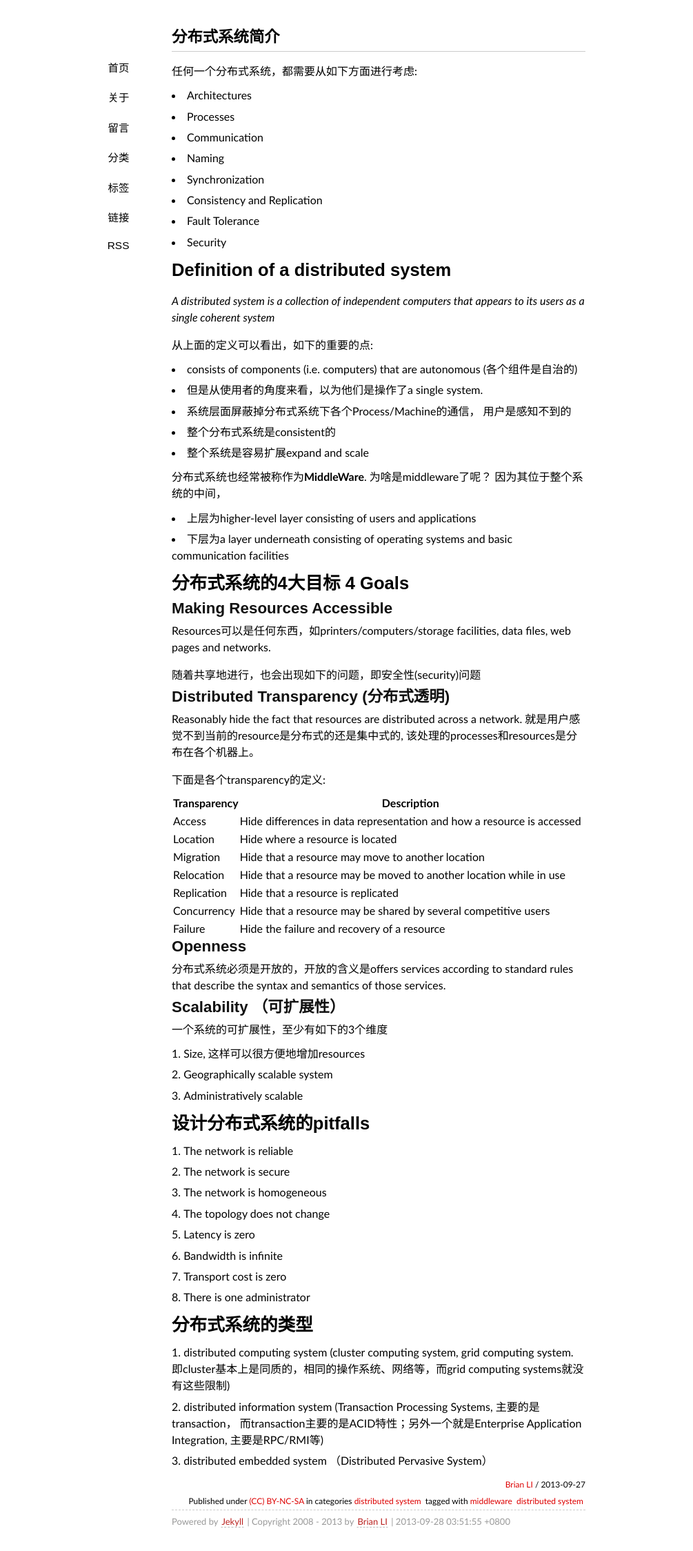
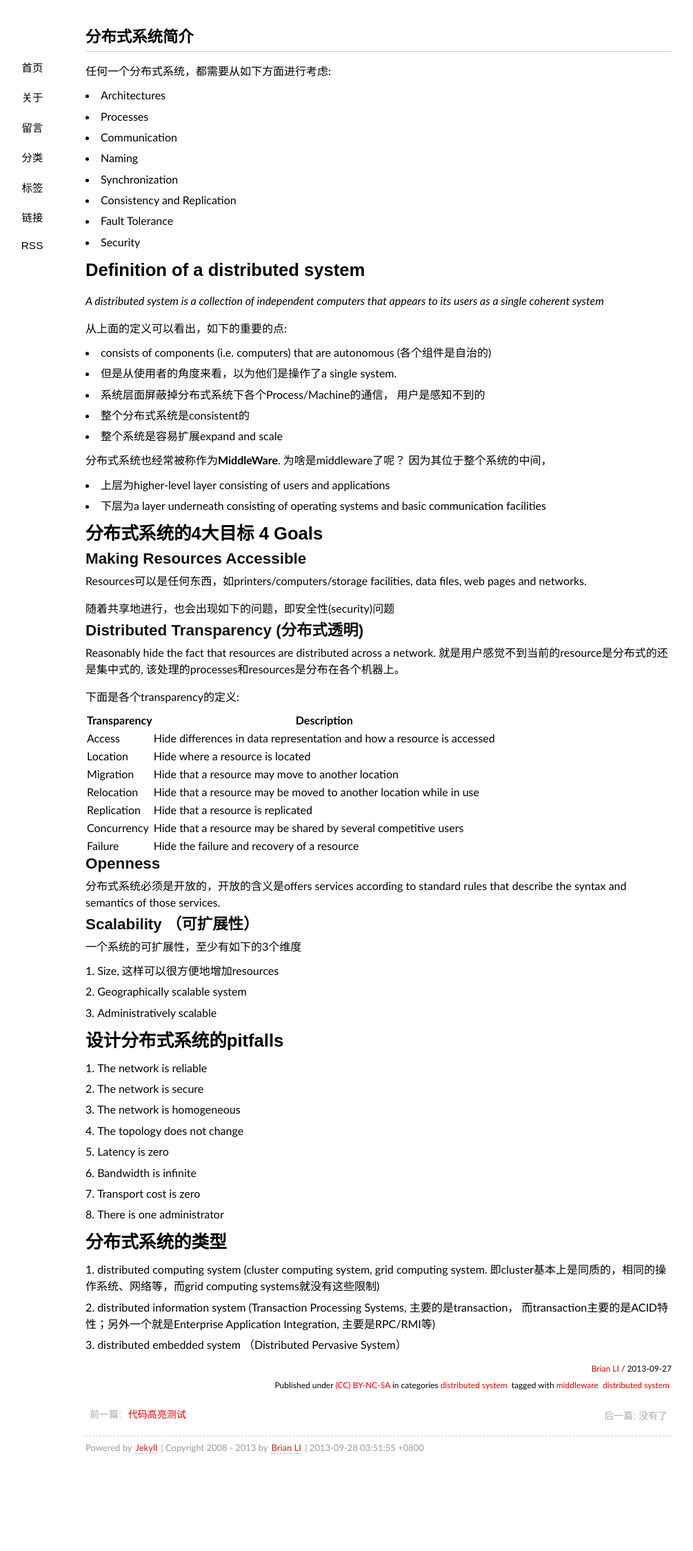
Before and after one commit to fandywang/brianli.github.com, a Jekyll site: the page built from _posts/2013-09-27-distributed-system-intro.md, in a window 1280 px wide. Shown: the whole page at 69% size, without its empty margins (91-1096 px from the left). Built offline with Jekyll 4.4.1, drawn with Linux system fonts in a browser that asks for light colours; some web fonts are replaced; comment, search, counter and statistics services are not loaded; after the commit the page ends 2141 px from its top, so only the background shows below that.

Commit message:
add previous and next page and modify some styles

```diff
--- a/_layouts/post.html
+++ b/_layouts/post.html
@@ -34,7 +34,29 @@ layout: default
 </span>
 {% endif %}
 </section>
+
+<section class="paginator">
+<div id="previous_next_page">
+<span id="previous_page">前一篇:
+{% if page.previous %}
+<a href="{{ page.previous.url }}" title="{{ page.previous.title }}">{{ page.previous.title }}</a>
+{% else %}
+没有了
+{% endif %}
+</span>
+
+<span id="next_page">后一篇:
+{% if page.next %}
+<a href="{{ page.next.url }}" title="{{ page.next.title }}">{{ page.next.title }}</a>
+{% else %}
+没有了
+{% endif %}
+</span>
+</div>
+</section>
+
 {% include comments.md %}
+
 <script type="text/javascript">
 $(function(){
   $(document).keydown(function(e) {
--- a/css/style.css
+++ b/css/style.css
@@ -25,7 +25,7 @@ pre code{margin:1em 0;font-size:13px;line-height:1.6;display:block;overflow:auto
 blockquote{display:block;text-align:justify;border-left:4px solid #eeeeee;}
 blockquote{margin:1em 0em;padding-left:1.5em;}
 blockquote p{margin:0;padding:.5em 0;}
-#container{width:600px;margin:2em auto;display:block;padding:0 2em;}
+#container{width:850px;margin:2em auto;display:block;padding:0 2em;}
 .content{font-size:16px;line-height:24px;}
 .content h1{padding:.5em 0;}
 .content img{max-width:600px;display:block;margin:4px auto;-webkit-box-shadow:#999 1px 1px 4px;-moz-box-shadow:#999 1px 1px 4px;box-shadow:#999 1px 1px 4px;}
@@ -98,3 +98,7 @@ footer a:hover {
     -webkit-box-shadow: rgba(0,0,0,1.0) 0px 0px 2px,rgba(255,255,255,0.15) 0px 1px 1px inset;
     text-decoration: none;
 }
+
+#previous_next_page #next_page {
+    float: right
+}
```
Also changed, not shown: about/index.md (line endings or trailing spaces).
